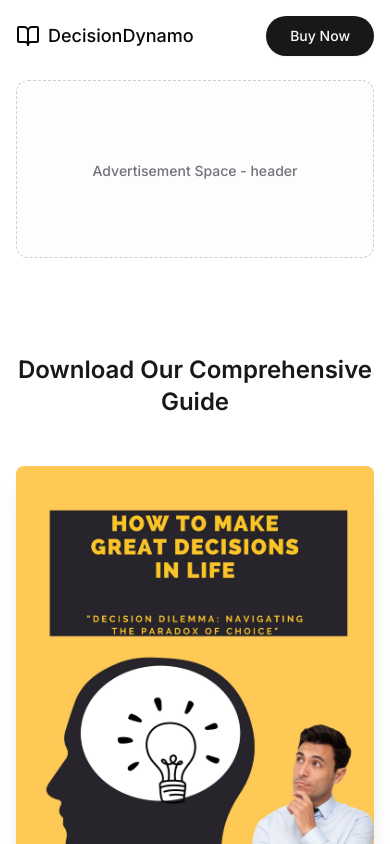
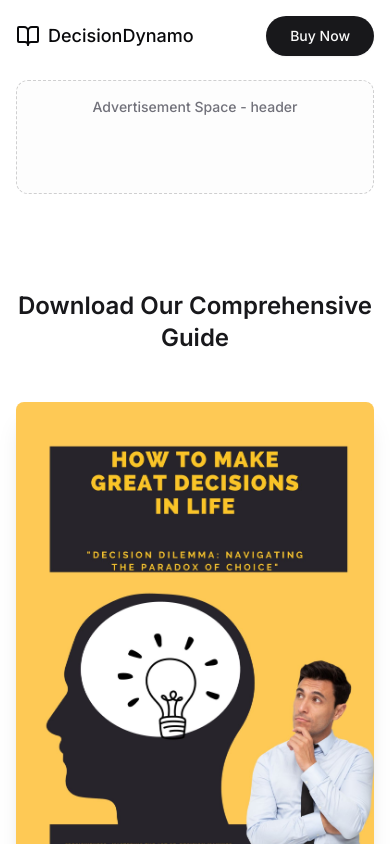
Before and after one commit to Vaishnavi222-cmd/ebook-decision-dynamo, a React (Vite) app: page / in a window 390 px wide. Shown: the top 844 px of the page. Built offline with nearby package versions, Linux system fonts and the light colour scheme.

Commit message:
Resize header ad to fit space
The header ad was not visible. Resized the ad to fit the available space in the header, ensuring visibility on both mobile and desktop, without increasing the height of the header ad space or introducing TypeScript errors.

```diff
--- a/src/components/AdSpace.tsx
+++ b/src/components/AdSpace.tsx
@@ -3,6 +3,7 @@ import React, { useEffect, useRef } from "react";
 import Container from "./ui/container";
 import { cn } from "@/lib/utils";
 
+// Updated interface to explicitly include "header" position
 interface AdSpaceProps {
   className?: string;
   position?: "top" | "middle" | "bottom" | "header";
@@ -17,7 +18,14 @@ const AdSpace: React.FC<AdSpaceProps> = ({
   useEffect(() => {
     // Only inject the ad script for the header position
     if (position === "header" && adRef.current) {
+      // Clear any previous content
+      if (adRef.current.childNodes.length > 0) {
+        adRef.current.innerHTML = '';
+      }
+
+      // Create and inject the script element
       const scriptEl = document.createElement("script");
+      scriptEl.setAttribute('data-ad-script', 'true');
       scriptEl.innerHTML = `
         (function(xhptg){
           var d = document,
@@ -32,11 +40,19 @@ const AdSpace: React.FC<AdSpaceProps> = ({
       `;
       adRef.current.appendChild(scriptEl);
 
+      // Create a placeholder div to ensure ad has space to render
+      const placeholderDiv = document.createElement('div');
+      placeholderDiv.id = 'ad-container';
+      placeholderDiv.style.width = '100%';
+      placeholderDiv.style.minHeight = '60px';
+      placeholderDiv.style.display = 'block';
+      placeholderDiv.style.overflow = 'hidden';
+      adRef.current.appendChild(placeholderDiv);
+
       // Clean up function to remove script when component unmounts
       return () => {
-        if (adRef.current && scriptEl.parentNode) {
-          adRef.current.removeChild(scriptEl);
-        }
+        const scripts = adRef.current?.querySelectorAll('[data-ad-script="true"]');
+        scripts?.forEach(script => script.remove());
       };
     }
   }, [position]);
@@ -49,8 +65,7 @@ const AdSpace: React.FC<AdSpaceProps> = ({
             "w-full mx-auto overflow-hidden rounded-xl border border-dashed border-primary/20 p-4 text-center bg-secondary/20",
             {
               "max-w-3xl": position === "middle",
-              "max-w-full": position === "top" || position === "bottom" || position === "header",
-              "pt-20": position === "header"
+              "max-w-full": position === "top" || position === "bottom" || position === "header"
             }
           )}
         >
@@ -59,7 +74,12 @@ const AdSpace: React.FC<AdSpaceProps> = ({
           </div>
           <div
             ref={adRef}
-            className="min-h-[60px] sm:min-h-[90px] flex items-center justify-center relative"
+            className={cn(
+              "min-h-[60px] sm:min-h-[90px] flex items-center justify-center relative",
+              {
+                "ad-container": position === "header"
+              }
+            )}
           >
             {position !== "header" && (
               <span className="text-muted-foreground/50">Ad content will appear here</span>
```
